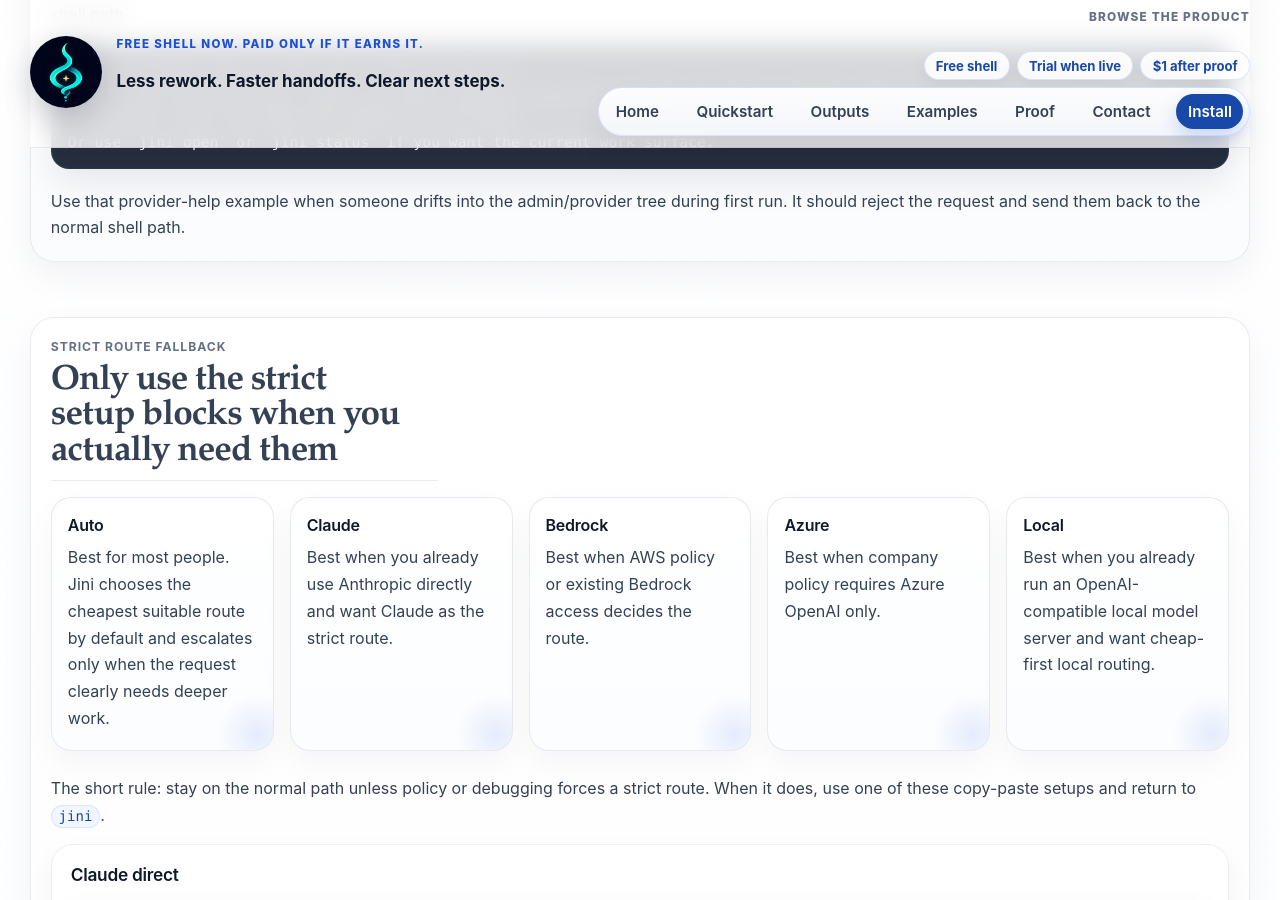
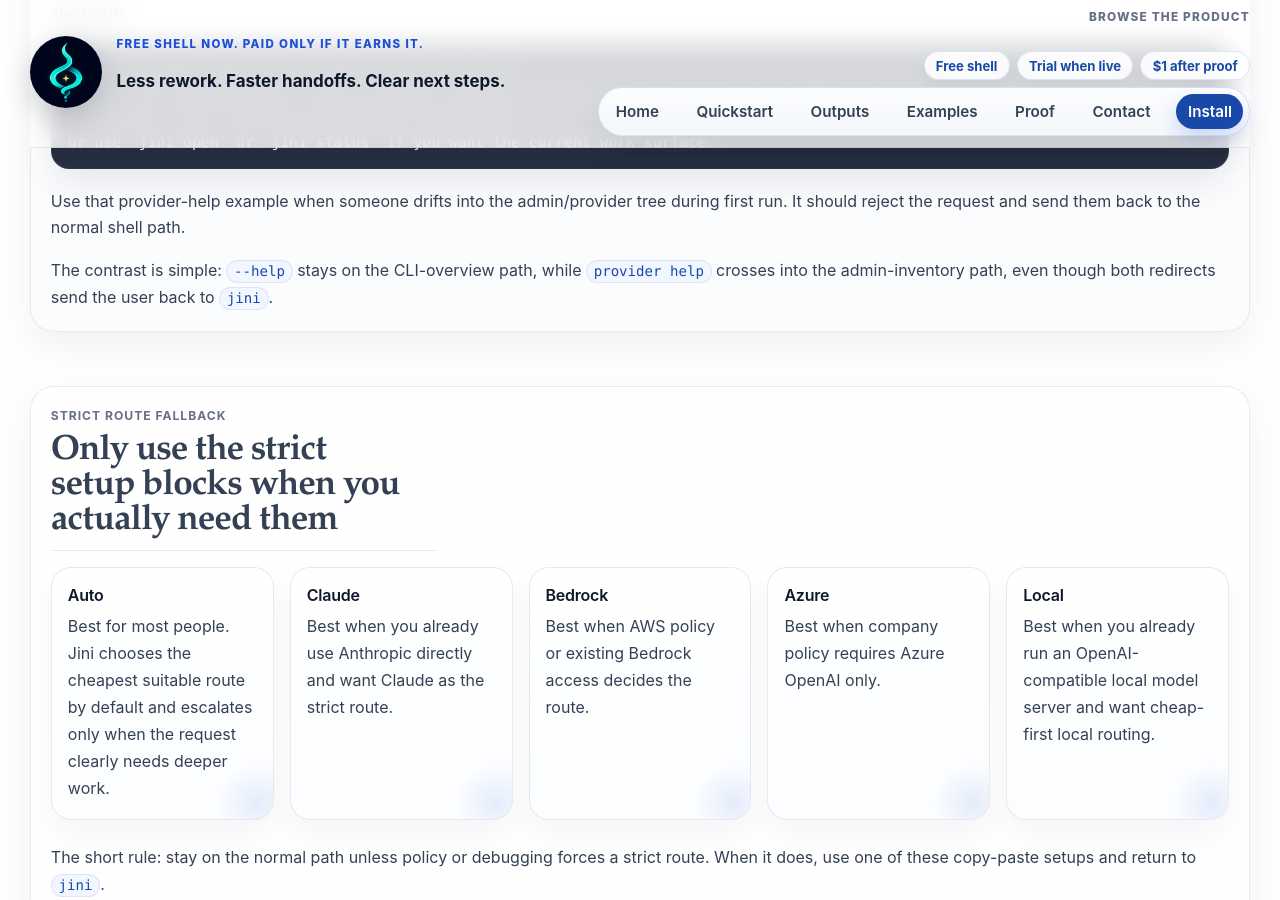
Before and after one commit to maridlabsai/jini, a Jekyll site: the page built from docs/install.md, in a window 1280 px wide and 900 px high, scrolled down 4649 px. Built offline with Jekyll 4.4.1, drawn with Linux system fonts in a browser that asks for light colours.

Commit message:
Clarify install help-path contrast

```diff
--- a/docs/install.md
+++ b/docs/install.md
@@ -177,6 +177,7 @@
 Or use `jini open` or `jini status` if you want the current work surface.</code></pre>
 
   <p>Use that provider-help example when someone drifts into the admin/provider tree during first run. It should reject the request and send them back to the normal shell path.</p>
+  <p>The contrast is simple: <code>--help</code> stays on the CLI-overview path, while <code>provider help</code> crosses into the admin-inventory path, even though both redirects send the user back to <code>jini</code>.</p>
 </div>
 
 <div class="section-card">
```
Also changed, not shown: tests/test_public_cli_docs.py (+4 -0 lines).
